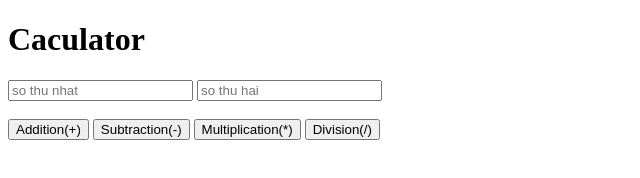
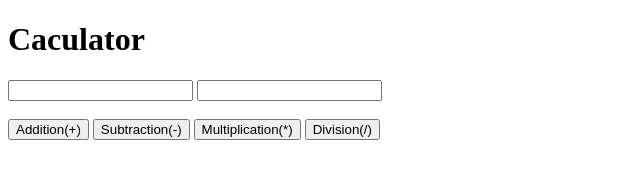
Before and after one commit to tongdung13/c-ng-vi-c, a plain HTML site: page index.html in a window 1280 px wide. Shown: the whole page, without its empty margins (0-640 px from the left). Drawn offline with Linux system fonts and the light colour scheme.

Commit message:
may tinh

```diff
--- a/index.html
+++ b/index.html
@@ -7,8 +7,8 @@
 <body>
 <h1>Caculator</h1>
 <form>
-    <input id =a type="text" placeholder="so thu nhat">
-    <input id =b type="text" placeholder="so thu hai"><br><br>
+    <input id =a type="text" >
+    <input id =b type="text" ><br><br>
     <button type="button" onclick="addition()">Addition(+)</button>
     <button type="button" onclick= "subtraction()">Subtraction(-)</button>
     <button type="button" onclick="multiplication()">Multiplication(*)</button>
```
